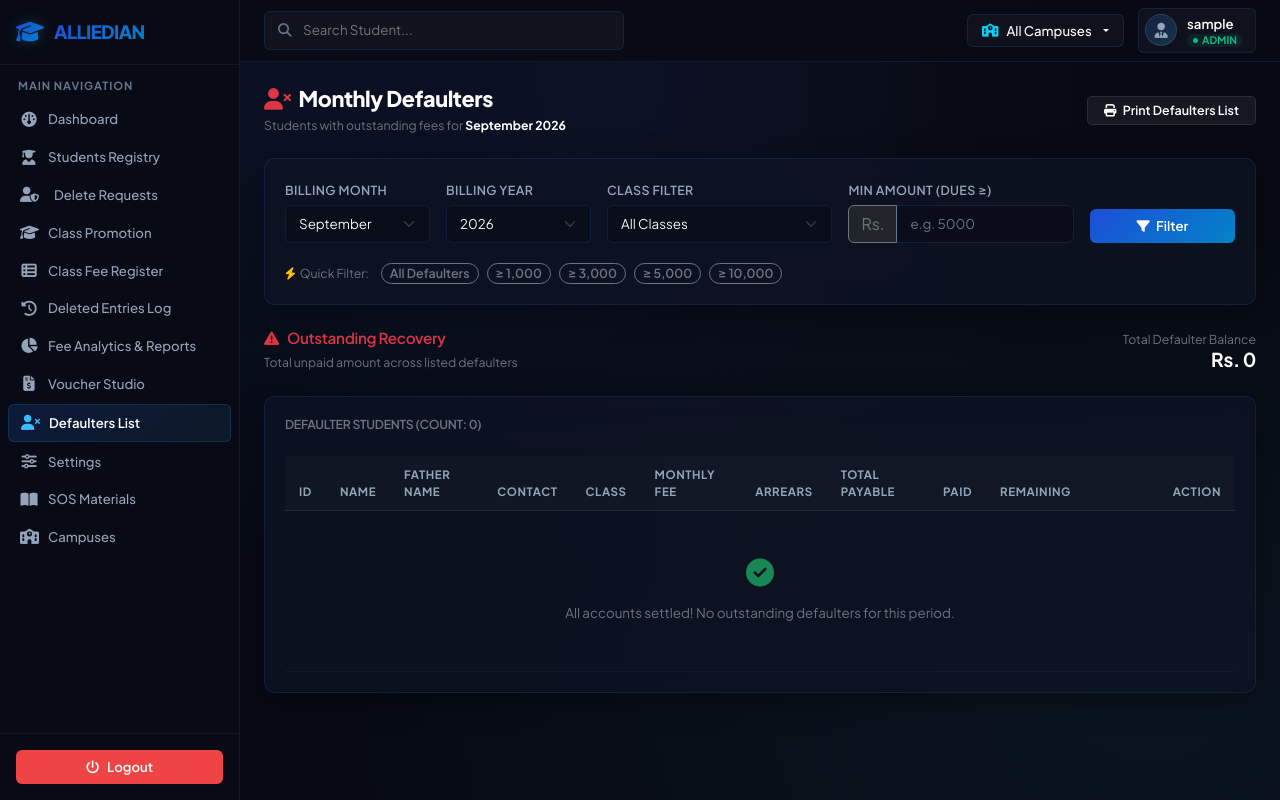
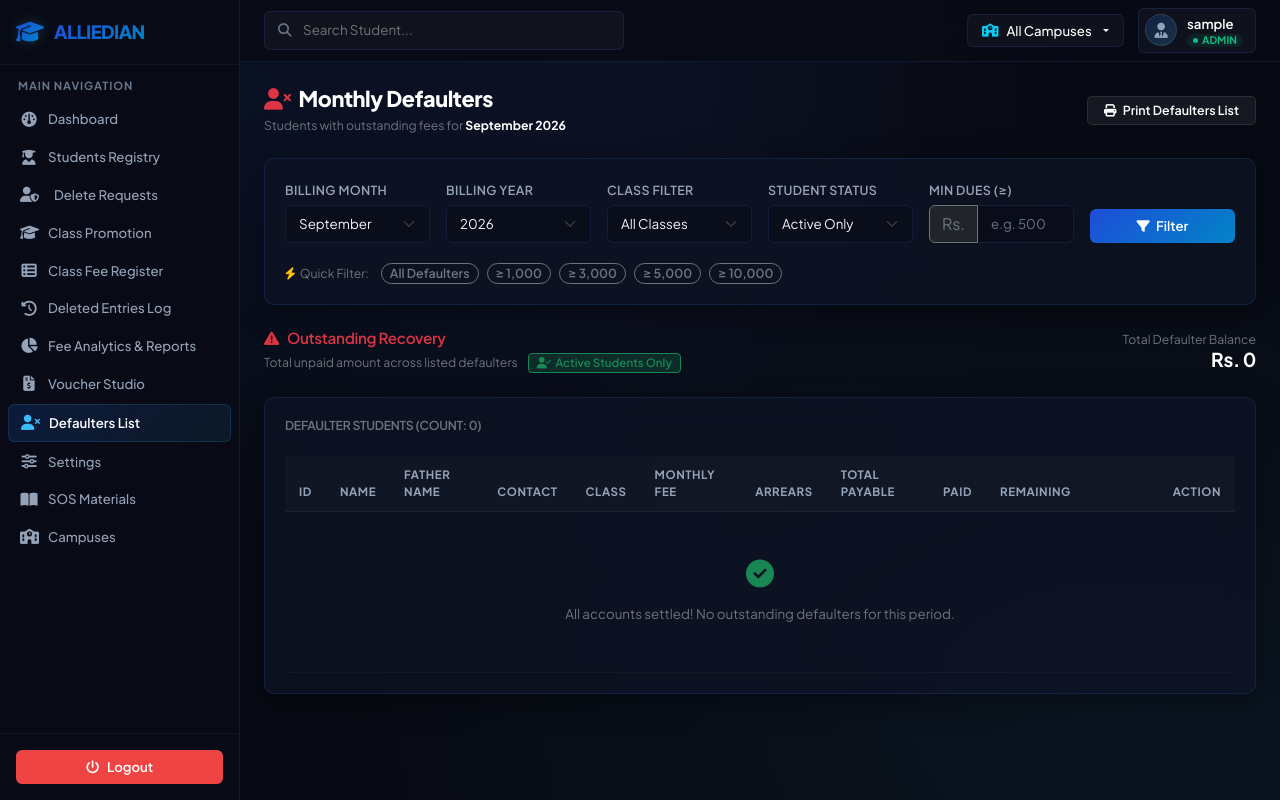
Before and after one commit to Saeed-driod/SMS2, a Flask app: page /defaulters in a window 1280 px wide. Run offline with Flask 3, Linux system fonts and the light colour scheme; the visitor is signed in with stand-in values (Sample User, id 1); data that the repository does not hold is empty; some libraries are stand-ins or nearby versions.

Commit message:
Exclude withdrawn students from defaulters list by default with status filter support

```diff
--- a/app.py
+++ b/app.py
@@ -3938,6 +3938,10 @@ def defaulters_view():
     target_month = request.args.get('month', MONTH_NUM_TO_NAME[datetime.now().month])
     target_year = request.args.get('year', datetime.now().year, type=int)
     class_filter = request.args.get('class_filter', '').strip()
+    status_filter = request.args.get('status_filter', 'active').strip() or 'active'
+    if status_filter not in ['active', 'withdrawn', 'all']:
+        status_filter = 'active'
+
     min_amount_raw = request.args.get('min_amount', '').strip()
     try:
         min_amount = float(min_amount_raw) if min_amount_raw else 0.0
@@ -3948,11 +3952,16 @@ def defaulters_view():
     active_campus_id = get_active_campus_id()
     conn = get_db_connection()
 
-    class_query = "SELECT DISTINCT class FROM students"
+    class_query = "SELECT DISTINCT class FROM students WHERE 1=1"
     class_params = []
+    if status_filter == 'active':
+        class_query += " AND (status IS NULL OR status = 'active')"
+    elif status_filter == 'withdrawn':
+        class_query += " AND status = 'withdrawn'"
+
     if active_campus_id:
-        class_query += " WHERE campus_id = ?"
-        class_params = [active_campus_id]
+        class_query += " AND campus_id = ?"
+        class_params.append(active_campus_id)
     class_query += " ORDER BY class"
     classes = conn.execute(class_query, class_params).fetchall()
     classes = [r['class'] for r in classes]
@@ -3964,6 +3973,11 @@ def defaulters_view():
         WHERE 1=1
     '''
     params = []
+    if status_filter == 'active':
+        query += " AND (s.status IS NULL OR LOWER(s.status) = 'active') AND LOWER(COALESCE(s.status, 'active')) != 'withdrawn'"
+    elif status_filter == 'withdrawn':
+        query += " AND LOWER(s.status) = 'withdrawn'"
+
     if active_campus_id:
         query += " AND s.campus_id = ?"
         params.append(active_campus_id)
@@ -3999,6 +4013,7 @@ def defaulters_view():
                 'phone_number': s['phone_number'],
                 'class': s['class'],
                 'campus_name': s['campus_name'],
+                'status': s['status'] if 'status' in s.keys() and s['status'] else 'active',
                 'monthly_fee': details['monthly_fee'],
                 'arrears': details['arrears'],
                 'total_payable': details['total_payable'],
@@ -4016,6 +4031,7 @@ def defaulters_view():
                            defaulters=defaulters,
                            classes=classes,
                            class_filter=class_filter,
+                           status_filter=status_filter,
                            min_amount=min_amount_raw,
                            target_month=target_month,
                            target_year=target_year,
--- a/templates/defaulters.html
+++ b/templates/defaulters.html
@@ -34,7 +34,7 @@
                 {% endfor %}
             </select>
         </div>
-        <div class="col-lg-3 col-md-4 col-sm-6">
+        <div class="col-lg-2 col-md-4 col-sm-6">
             <label for="class_filter" class="form-label">Class Filter</label>
             <select class="form-select" id="class_filter" name="class_filter">
                 <option value="">All Classes</option>
@@ -43,11 +43,19 @@
                 {% endfor %}
             </select>
         </div>
-        <div class="col-lg-3 col-md-6 col-sm-6">
+        <div class="col-lg-2 col-md-4 col-sm-6">
+            <label for="status_filter" class="form-label">Student Status</label>
+            <select class="form-select" id="status_filter" name="status_filter">
+                <option value="active" {% if status_filter == 'active' or not status_filter %}selected{% endif %}>Active Only</option>
+                <option value="withdrawn" {% if status_filter == 'withdrawn' %}selected{% endif %}>Withdrawn Only</option>
+                <option value="all" {% if status_filter == 'all' %}selected{% endif %}>All Students</option>
+            </select>
+        </div>
+        <div class="col-lg-2 col-md-4 col-sm-6">
             <label for="min_amount" class="form-label d-flex justify-content-between">
-                <span>Min Amount (Dues &ge;)</span>
+                <span>Min Dues (&ge;)</span>
                 {% if min_amount %}
-                <span class="text-danger small font-monospace">&ge; Rs. {{ min_amount }}</span>
+                <span class="text-danger small font-monospace">&ge; {{ min_amount }}</span>
                 {% endif %}
             </label>
             <div class="input-group">
@@ -55,11 +63,11 @@
                 <input type="number" step="any" min="0" class="form-control" id="min_amount" name="min_amount" placeholder="e.g. 5000" value="{{ min_amount }}">
             </div>
         </div>
-        <div class="col-lg-2 col-md-6 col-sm-12 d-flex gap-2">
+        <div class="col-lg-2 col-md-4 col-sm-12 d-flex gap-2">
             <button type="submit" class="btn btn-primary flex-grow-1">
                 <i class="fa-solid fa-filter me-1"></i> Filter
             </button>
-            {% if min_amount or class_filter %}
+            {% if min_amount or class_filter or (status_filter and status_filter != 'active') %}
             <a href="{{ url_for('defaulters_view', month=target_month, year=target_year) }}" class="btn btn-outline-secondary" title="Reset Filters">
                 <i class="fa-solid fa-xmark"></i>
             </a>
@@ -86,6 +94,19 @@
         <h4 class="mb-1 text-danger font-weight-bold"><i class="fa-solid fa-triangle-exclamation me-2"></i>Outstanding Recovery</h4>
         <span class="text-secondary small">
             Total unpaid amount across listed defaulters
+            {% if status_filter == 'withdrawn' %}
+            <span class="badge bg-danger bg-opacity-25 text-danger border border-danger ms-2">
+                <i class="fa-solid fa-user-slash me-1"></i>Withdrawn Students Only
+            </span>
+            {% elif status_filter == 'all' %}
+            <span class="badge bg-secondary bg-opacity-25 text-light border border-secondary ms-2">
+                All Students (Active + Withdrawn)
+            </span>
+            {% else %}
+            <span class="badge bg-success bg-opacity-25 text-success border border-success ms-2">
+                <i class="fa-solid fa-user-check me-1"></i>Active Students Only
+            </span>
+            {% endif %}
             {% if min_amount %}
             <span class="badge bg-danger bg-opacity-25 text-danger border border-danger ms-2">
                 <i class="fa-solid fa-filter me-1"></i>Dues &ge; Rs. {{ min_amount }}
@@ -140,7 +161,12 @@
                     {% for d in defaulters %}
                     <tr class="align-middle">
                         <td class="text-secondary font-monospace">{{ d.id }}</td>
-                        <td><span class="fw-bold text-white">{{ d.name }}</span></td>
+                        <td>
+                            <span class="fw-bold text-white">{{ d.name }}</span>
+                            {% if d.status == 'withdrawn' %}
+                            <span class="badge bg-danger bg-opacity-25 text-danger border border-danger ms-1 small" style="font-size: 10px;">Withdrawn</span>
+                            {% endif %}
+                        </td>
                         <td class="text-secondary">{{ d.father_name }}</td>
                         <td>
                             {% if d.phone_number %}
```
